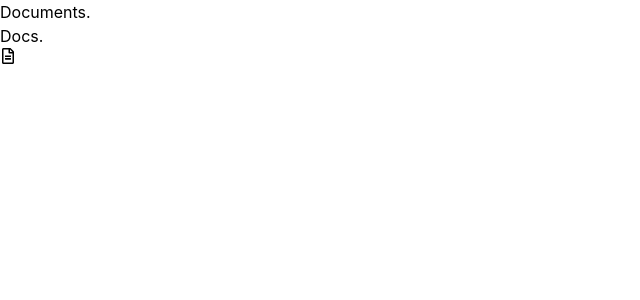
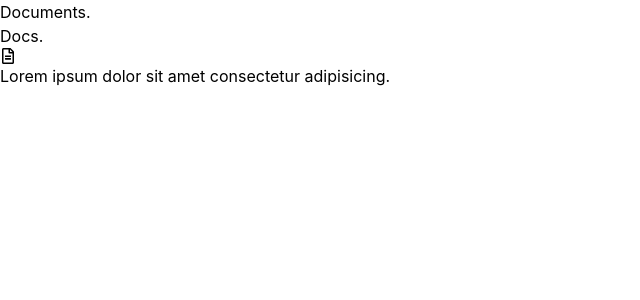
Before and after one commit to ManadayM/react-docs-mini-app, a React (Vite) app: page / in a window 1280 px wide. Shown: the top 300 px of the page, without its empty margins (0-640 px from the left). Built offline with nearby package versions, Linux system fonts and the light colour scheme.

Commit message:
chore(Card): adds text element

```diff
--- a/src/components/Card.jsx
+++ b/src/components/Card.jsx
@@ -6,6 +6,7 @@ function Card() {
       {/* icon */}
       <FaRegFileAlt />
       {/* text */}
+      <p className="text-sm leading-tight font-semibold mt-5">Lorem ipsum dolor sit amet consectetur adipisicing.</p>
       {/* footer */}
       {/* footer/data */}
       {/* footer/tag */}
```
